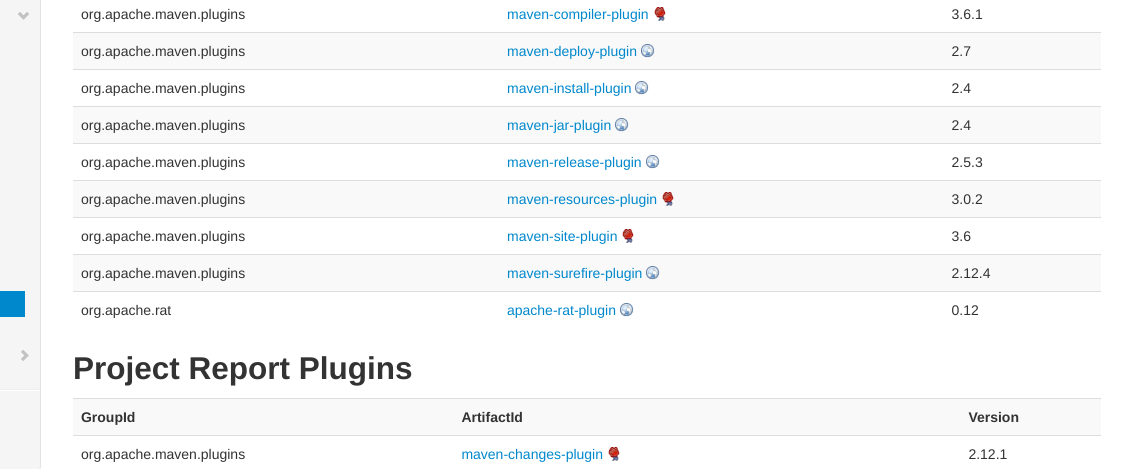
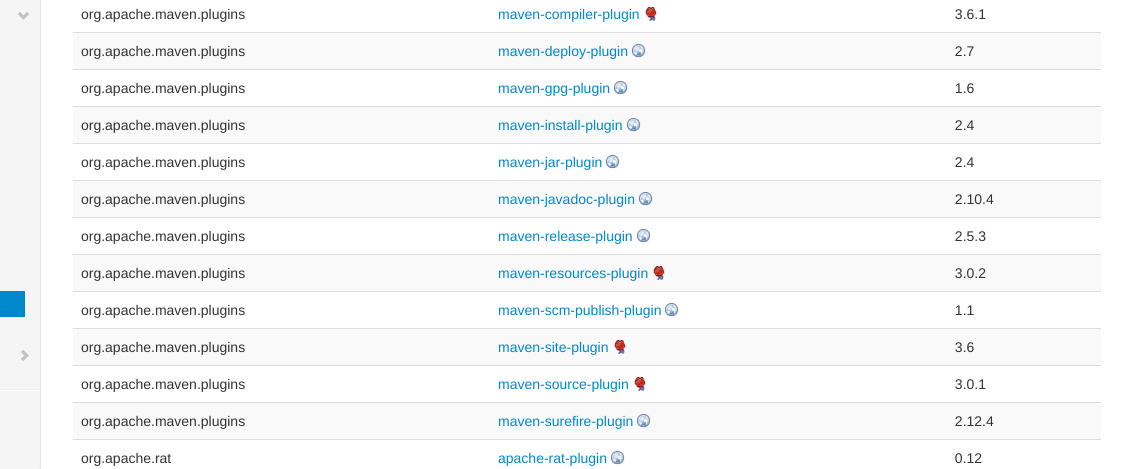
Before and after one commit to sesygroup/abstract-participant-behavior, a plain HTML site: page plugins.html in a window 1280 px wide. Shown: the part 312-781 px from the top of the page, 159-1280 px from the left. Drawn offline with Linux system fonts and the light colour scheme.

Commit message:
Publishing Site Docs for abstract-participant-behavior:1.0.0

```diff
--- a/plugins.html
+++ b/plugins.html
@@ -97,12 +97,20 @@
 <td>2.7</td></tr>
 <tr class="b">
 <td>org.apache.maven.plugins</td>
+<td><a class="externalLink" href="http://maven.apache.org/plugins/maven-gpg-plugin/">maven-gpg-plugin</a></td>
+<td>1.6</td></tr>
+<tr class="a">
+<td>org.apache.maven.plugins</td>
 <td><a class="externalLink" href="http://maven.apache.org/plugins/maven-install-plugin/">maven-install-plugin</a></td>
+<td>2.4</td></tr>
+<tr class="b">
+<td>org.apache.maven.plugins</td>
+<td><a class="externalLink" href="http://maven.apache.org/plugins/maven-jar-plugin/">maven-jar-plugin</a></td>
 <td>2.4</td></tr>
 <tr class="a">
 <td>org.apache.maven.plugins</td>
-<td><a class="externalLink" href="http://maven.apache.org/plugins/maven-jar-plugin/">maven-jar-plugin</a></td>
-<td>2.4</td></tr>
+<td><a class="externalLink" href="http://maven.apache.org/plugins/maven-javadoc-plugin/">maven-javadoc-plugin</a></td>
+<td>2.10.4</td></tr>
 <tr class="b">
 <td>org.apache.maven.plugins</td>
 <td><a class="externalLink" href="http://maven.apache.org/maven-release/maven-release-plugin/">maven-release-plugin</a></td>
@@ -113,8 +121,16 @@
 <td>3.0.2</td></tr>
 <tr class="b">
 <td>org.apache.maven.plugins</td>
+<td><a class="externalLink" href="http://maven.apache.org/plugins/maven-scm-publish-plugin">maven-scm-publish-plugin</a></td>
+<td>1.1</td></tr>
+<tr class="a">
+<td>org.apache.maven.plugins</td>
 <td><a class="externalLink" href="https://maven.apache.org/plugins/maven-site-plugin/">maven-site-plugin</a></td>
 <td>3.6</td></tr>
+<tr class="b">
+<td>org.apache.maven.plugins</td>
+<td><a class="externalLink" href="https://maven.apache.org/plugins/maven-source-plugin/">maven-source-plugin</a></td>
+<td>3.0.1</td></tr>
 <tr class="a">
 <td>org.apache.maven.plugins</td>
 <td><a class="externalLink" href="http://maven.apache.org/surefire/maven-surefire-plugin">maven-surefire-plugin</a></td>
```
Also changed, not shown: rat-report.html (+1 -1 lines), changelog.html (line endings or trailing spaces), css/print.css (line endings or trailing spaces), dependencies.html (line endings or trailing spaces), dependency-info.html (line endings or trailing spaces), distribution-management.html (line endings or trailing spaces), github-report.html (line endings or trailing spaces), index.html (line endings or trailing spaces), issue-tracking.html (line endings or trailing spaces), license.html (line endings or trailing spaces), project-info.html (line endings or trailing spaces), project-reports.html (line endings or trailing spaces), project-summary.html (line endings or trailing spaces), sitemap.html (line endings or trailing spaces), 2 more files.
